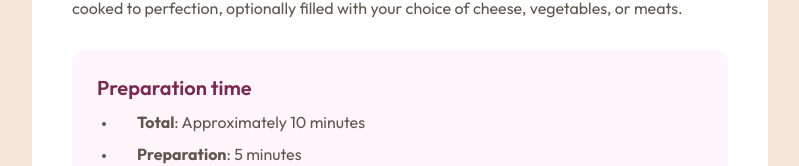
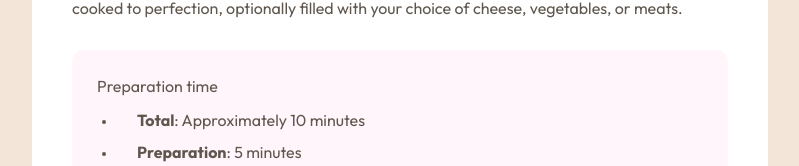
Before and after one commit to stautuan/semantic-html-recipe-page, a plain HTML site: page index.html in a window 1280 px wide. Shown: the part 572-738 px from the top of the page, without its empty margins (240-1039 px from the left). Drawn offline with Linux system fonts and the light colour scheme.

Commit message:
Update index.html
Changes made to improve html semantics

```diff
--- a/index.html
+++ b/index.html
@@ -38,7 +38,7 @@
       <main>
         <div class="preparation-time">
           <!-- Preparation time -->
-          <h3>Preparation time</h3>
+          <p class="preparation--title">Preparation time</p>
           <ul>
             <li><span class="bold">Total</span>: Approximately 10 minutes</li>
             <li><span class="bold">Preparation</span>: 5 minutes</li>
```
